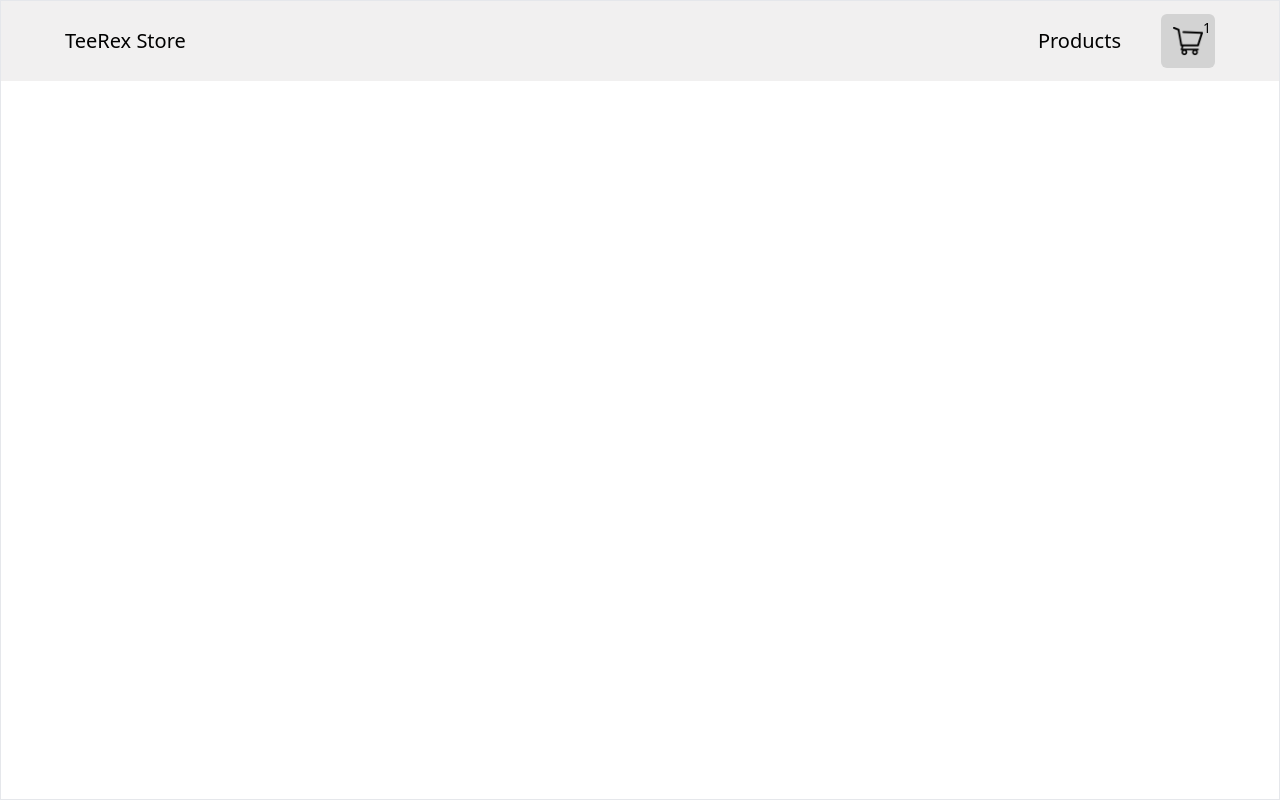
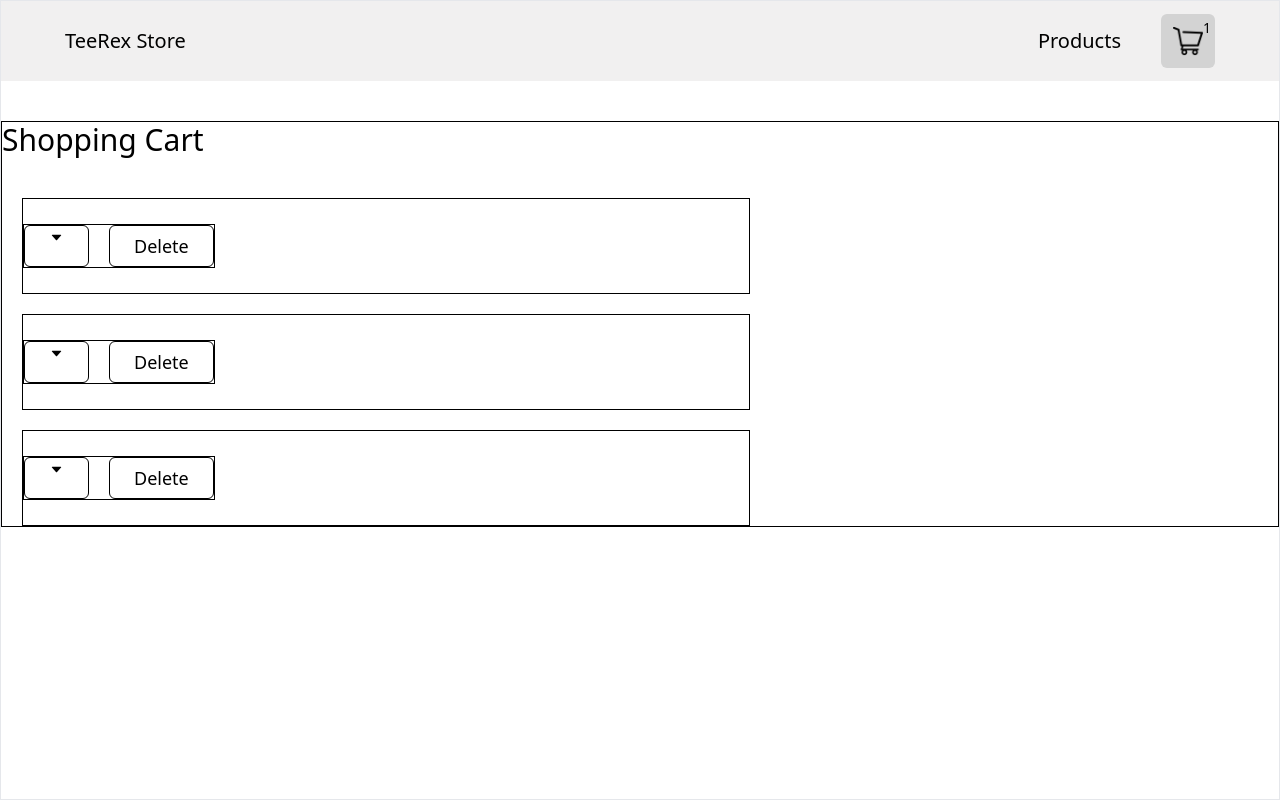
Before and after one commit to SINGH202/TeeRex-Store, a Next.js app: page /cart in a window 1280 px wide. Built offline with nearby package versions, Linux system fonts and the light colour scheme.

Commit message:
Added basic structure for cart page.

```diff
--- a/package.json
+++ b/package.json
@@ -16,6 +16,7 @@
     "autoprefixer": "10.4.14",
     "eslint": "8.46.0",
     "eslint-config-next": "13.4.12",
+    "mini-css-extract-plugin": "^2.7.6",
     "next": "13.4.12",
     "postcss": "8.4.27",
     "react": "18.2.0",
--- /dev/null
+++ b/src/pages/404/index.tsx
@@ -0,0 +1,5 @@
+function PageNotFound() {
+  return <h1>404 Page Not Found</h1>;
+}
+
+export default PageNotFound;
--- a/src/pages/cart.tsx
+++ b/src/pages/cart.tsx
@@ -1,10 +1,35 @@
 import { Navbar } from "@/components/Navbar";
+import Image from "next/image";
 
 export default function Cart() {
   return (
     <main className={`flex min-h-screen flex-col items-center border w-full`}>
       <Navbar />
       {/* <ProductCard /> */}
+      <div className="flex flex-col gap-10 border border-black w-full max-w-7xl my-10">
+        <span className="text-3xl font-medium">Shopping Cart</span>
+        <div className="flex flex-col gap-5 max-w-3xl px-5">
+          {Array.from({ length: 3 }).map((_, index) => (
+            <div
+              key={index}
+              className="flex items-center border border-black h-24">
+              <div className="flex gap-5 border border-black">
+                <div className="border-[1.5px] border-black rounded-md px-6 py-1">
+                  <Image
+                    width={15}
+                    height={15}
+                    src={"/images/down-arrow.svg"}
+                    alt={""}
+                  />
+                </div>
+                <button className="text-lg border-[1.5px] border-black rounded-md px-6 py-1.5">
+                  Delete
+                </button>
+              </div>
+            </div>
+          ))}
+        </div>
+      </div>
     </main>
   );
 }
```
Also changed, not shown: public/images/down-arrow.svg (added), 1 other file (tests, documents, lock files or other folders).
